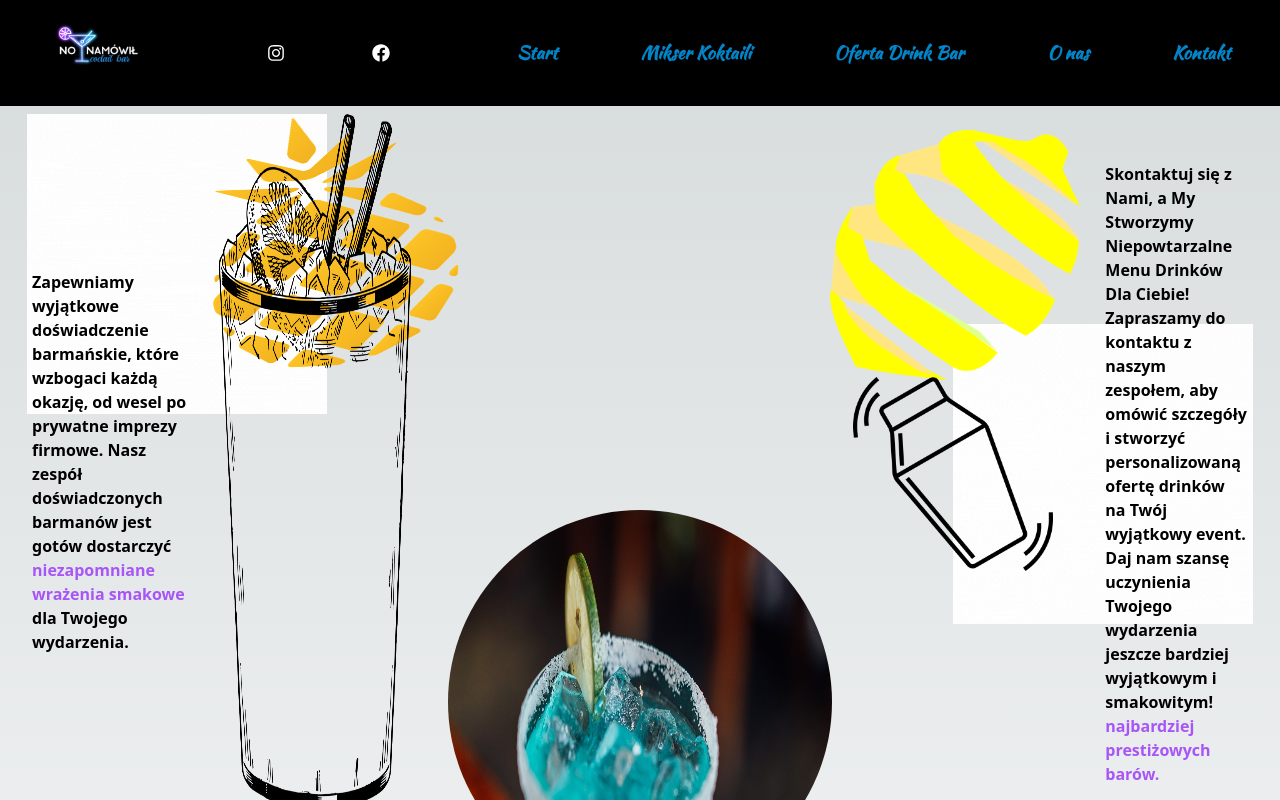
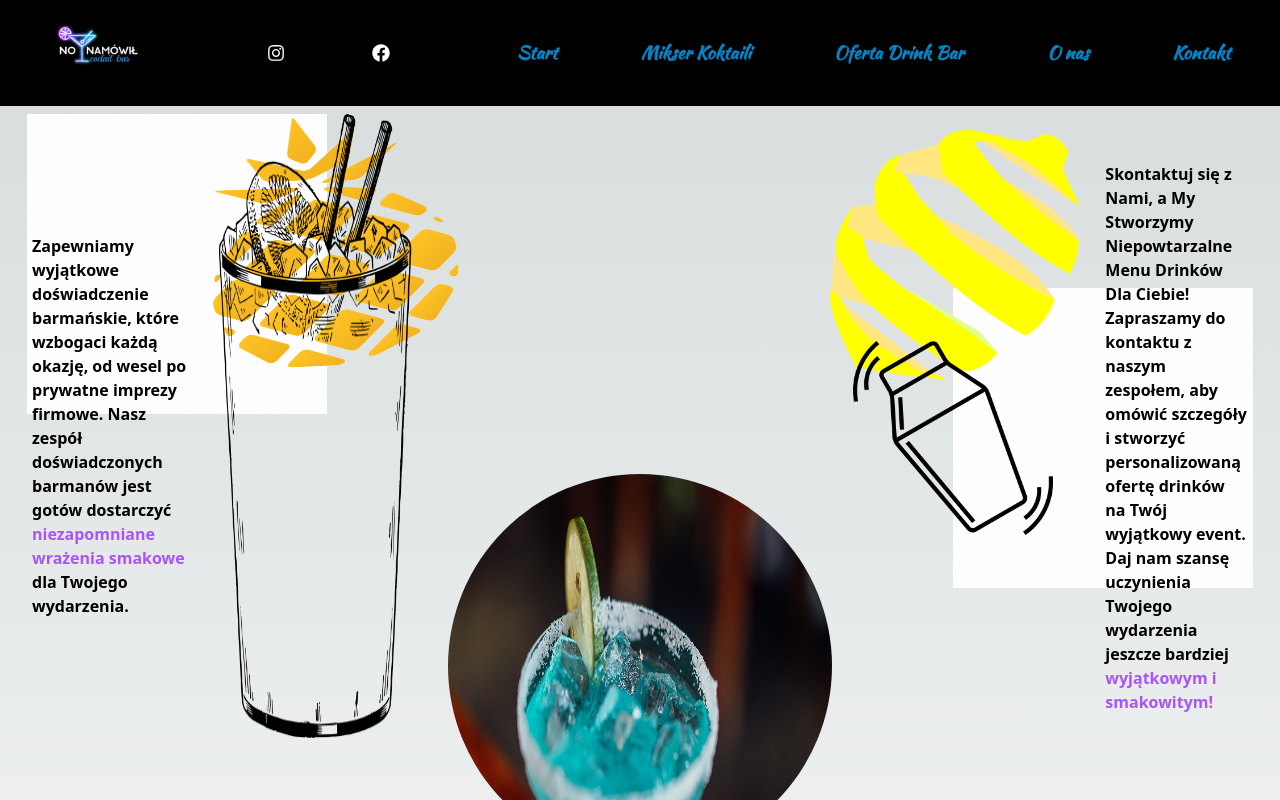
Before and after one commit to bajdster/coctailbar, a Next.js app in the folder blognin/: page /drinkbar in a window 1280 px wide. Shown: the top 800 px of the page. Built offline with nearby package versions, Linux system fonts and the light colour scheme.

Commit message:
styling fix

```diff
--- a/blognin/app/drinkbar/page.tsx
+++ b/blognin/app/drinkbar/page.tsx
@@ -38,7 +38,7 @@ const DrinkBar = () => {
 
         <div className='flex flex-col p-2'>
           <p className='p-6 ml-5'>Skontaktuj się z Nami, a My Stworzymy Niepowtarzalne Menu Drinków Dla Ciebie!
-          Zapraszamy do kontaktu z naszym zespołem, aby omówić szczegóły i stworzyć personalizowaną ofertę drinków na Twój wyjątkowy event. Daj nam szansę uczynienia Twojego wydarzenia jeszcze bardziej wyjątkowym i smakowitym! <span className='text-purple-500 font-bold'>najbardziej prestiżowych barów.</span></p>
+          Zapraszamy do kontaktu z naszym zespołem, aby omówić szczegóły i stworzyć personalizowaną ofertę drinków na Twój wyjątkowy event. Daj nam szansę uczynienia Twojego wydarzenia jeszcze bardziej <span className='text-purple-500 font-bold'>wyjątkowym i smakowitym!</span></p>
         </div>
       </div>
 
```
